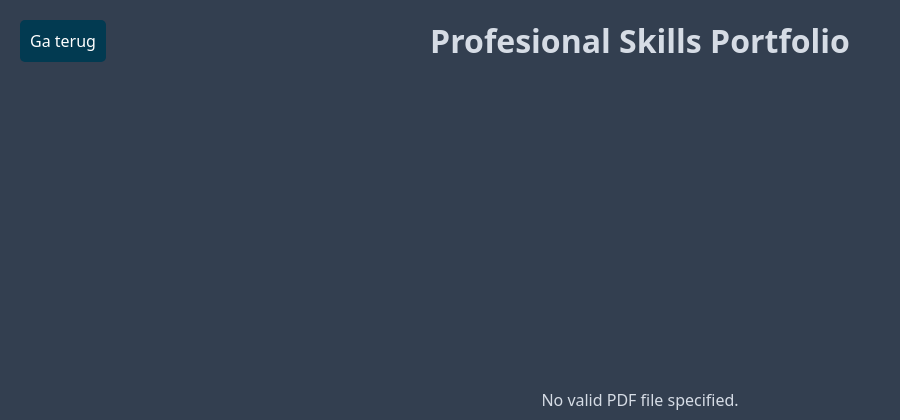
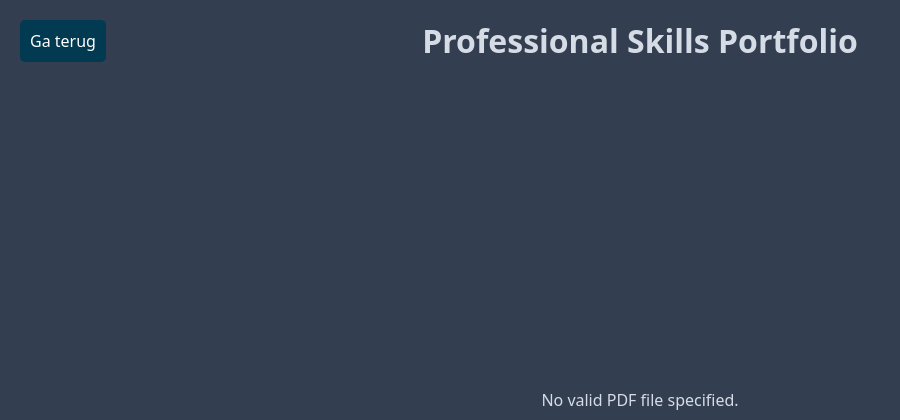
Before and after one commit to LucaBrockman/Portfolio, a PHP site: page /document.php in a window 1280 px wide. Shown: the top 420 px of the page, without its empty margins (0-900 px from the left). Run offline with PHP 8.4, Linux system fonts and the light colour scheme.

Commit message:
spell error

```diff
--- a/document.php
+++ b/document.php
@@ -8,7 +8,7 @@
 </head>
     <body>
         <header>
-            <h1>Profesional Skills Portfolio</h1>
+            <h1>Professional Skills Portfolio</h1>
             <button class="back-button" onclick="history.back()">Ga terug</button>
         </header>
         <main>
--- a/index.php
+++ b/index.php
@@ -5,12 +5,10 @@
     <meta name="viewport" content="width=device-width, initial-scale=1.0">
     <title>Portfolio</title>
     <link rel="stylesheet" href="./css/style.css">
-    <!-- <link rel="stylesheet" href="./css/footer.css"> -->
 </head>
     <body>
-        <!-- <?php include "partials/nav.php";?> -->
         <header>
-                <h1>Profesional Skills Portfolio</h1>
+                <h1>Professional Skills Portfolio</h1>
         </header>
         <main>
             <section class="pdf-grid">
```
Also changed, not shown: 2 other files.
